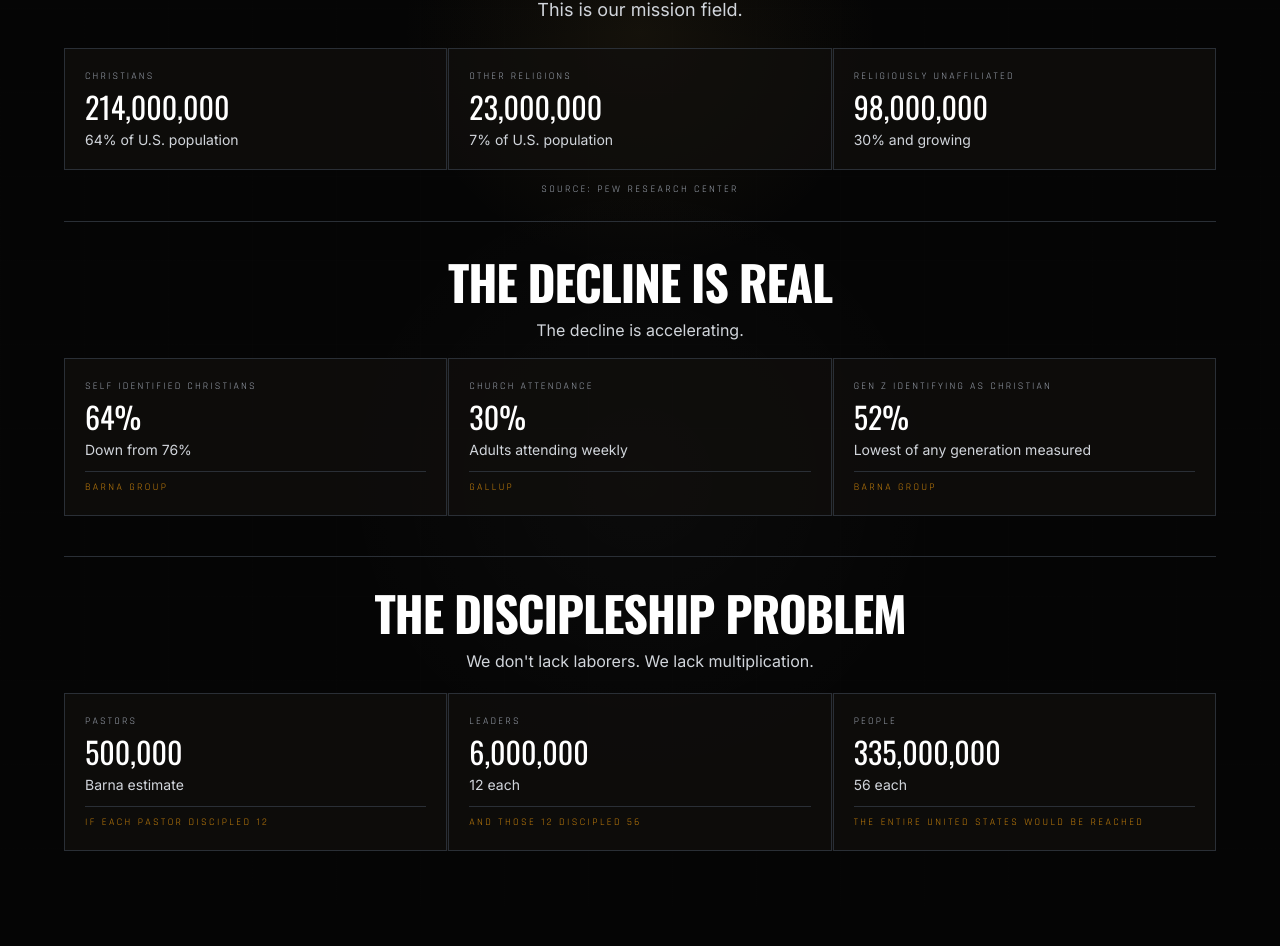
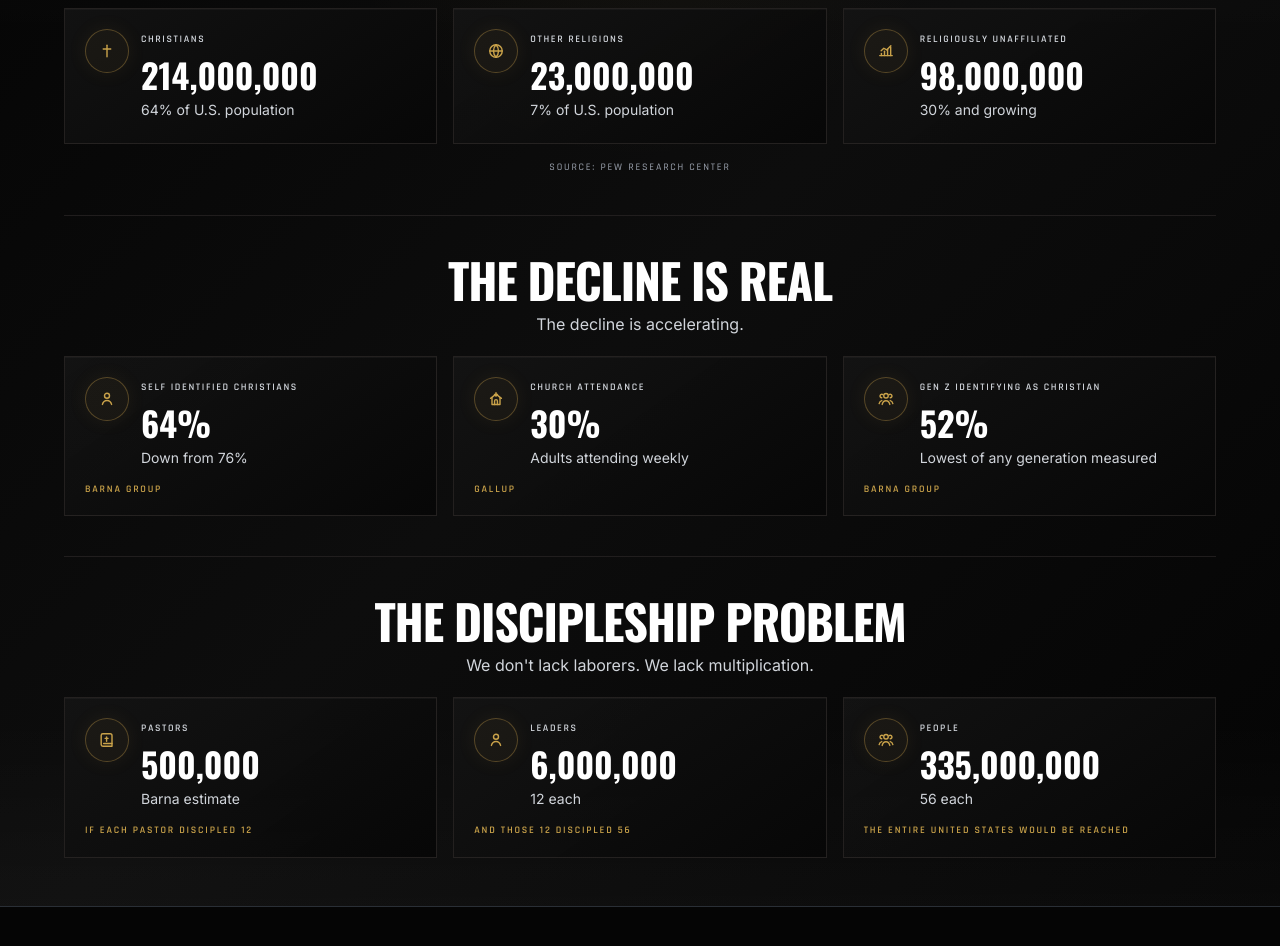
Before and after one commit to rfox0629/usam-website, a Next.js app: page / in a window 1280 px wide. Shown: the part 960-1906 px from the top of the page. Built offline with nearby package versions, Linux system fonts and the light colour scheme.

Commit message:
Redesign urgency statistics section

```diff
--- a/app/page.tsx
+++ b/app/page.tsx
@@ -251,24 +251,27 @@ function ExpansionMap() {
 
 function GlobalUrgencySection() {
   const religionData = [
-    { label: "CHRISTIANS", value: "214,000,000", percent: "64% of U.S. population" },
-    { label: "OTHER RELIGIONS", value: "23,000,000", percent: "7% of U.S. population" },
-    { label: "RELIGIOUSLY UNAFFILIATED", value: "98,000,000", percent: "30% and growing" },
+    { icon: "cross", label: "CHRISTIANS", value: "214,000,000", note: "64% of U.S. population" },
+    { icon: "globe", label: "OTHER RELIGIONS", value: "23,000,000", note: "7% of U.S. population" },
+    { icon: "trend", label: "RELIGIOUSLY UNAFFILIATED", value: "98,000,000", note: "30% and growing" },
   ] as const;
   const americaStats = [
     {
+      icon: "person",
       label: "SELF IDENTIFIED CHRISTIANS",
       stat: "64%",
       note: "Down from 76%",
       source: "BARNA GROUP",
     },
     {
+      icon: "church",
       label: "CHURCH ATTENDANCE",
       stat: "30%",
       note: "Adults attending weekly",
       source: "GALLUP",
     },
     {
+      icon: "group",
       label: "GEN Z IDENTIFYING AS CHRISTIAN",
       stat: "52%",
       note: "Lowest of any generation measured",
@@ -277,126 +280,258 @@ function GlobalUrgencySection() {
   ] as const;
   const discipleshipProblem = [
     {
+      icon: "bible",
       label: "PASTORS",
       value: "500,000",
       note: "Barna estimate",
       source: "IF EACH PASTOR DISCIPLED 12",
     },
     {
+      icon: "person",
       label: "LEADERS",
       value: "6,000,000",
       note: "12 each",
       source: "AND THOSE 12 DISCIPLED 56",
     },
     {
+      icon: "group",
       label: "PEOPLE",
       value: "335,000,000",
       note: "56 each",
       source: "THE ENTIRE UNITED STATES WOULD BE REACHED",
     },
   ] as const;
-  const statCardClass = "border border-stone-800/70 bg-stone-950/60 p-4 md:p-5 transition-colors duration-200 md:hover:border-stone-700/90 md:hover:bg-stone-950/70";
-  const statLabelClass = "text-[10px] uppercase tracking-[0.22em] text-stone-500";
-  const statNumberClass = "mt-2 whitespace-nowrap text-[26px] md:text-[30px] leading-none text-stone-100";
-  const statBodyClass = "mt-2 text-sm leading-snug text-stone-400";
-  const statSourceClass = "mt-3 border-t border-stone-800/80 pt-2 text-[10px] uppercase tracking-[0.24em] text-amber-500/80";
+
+  type IntelligenceIcon = "bible" | "church" | "cross" | "globe" | "group" | "person" | "trend";
+
+  function IntelligenceIcon({ icon }: { icon: IntelligenceIcon }) {
+    const common = {
+      fill: "none",
+      stroke: "#C9A24A",
+      strokeLinecap: "round" as const,
+      strokeLinejoin: "round" as const,
+      strokeWidth: 1.7,
+    };
+
     return (
-    <section className="relative overflow-hidden px-6 py-10 md:py-14">
-      <div className="absolute inset-0 pointer-events-none bg-[radial-gradient(circle_at_50%_18%,rgba(201,162,74,0.08),transparent_22%),radial-gradient(circle_at_50%_60%,rgba(255,255,255,0.025),transparent_34%)]" />
-      <div className="absolute inset-0 pointer-events-none bg-[linear-gradient(rgba(255,255,255,0.012)_1px,transparent_1px),linear-gradient(90deg,rgba(255,255,255,0.012)_1px,transparent_1px)] bg-[length:84px_84px] opacity-40" />
-      <div className="absolute inset-0 pointer-events-none bg-[radial-gradient(ellipse_at_center,transparent_44%,#050505_100%)]" />
-      <div className="relative max-w-6xl mx-auto">
-        <div className="text-center max-w-3xl mx-auto">
-          <p className="tactical-label mb-2 uppercase" style={{ fontFamily: font.rajdhani }}>
-            FIELD INTELLIGENCE
+      <span className="flex h-11 w-11 shrink-0 items-center justify-center rounded-full border border-[#C9A24A]/35 bg-[#C9A24A]/5 shadow-[0_0_20px_rgba(201,162,74,0.08)]">
+        <svg viewBox="0 0 24 24" aria-hidden="true" className="h-5 w-5">
+          {icon === "cross" ? (
+            <>
+              <path {...common} d="M12 5v14" />
+              <path {...common} d="M7.5 9.5h9" />
+            </>
+          ) : null}
+          {icon === "globe" ? (
+            <>
+              <circle {...common} cx="12" cy="12" r="7.5" />
+              <path {...common} d="M4.8 12h14.4" />
+              <path {...common} d="M12 4.5c2 2 3 4.5 3 7.5s-1 5.5-3 7.5" />
+              <path {...common} d="M12 4.5c-2 2-3 4.5-3 7.5s1 5.5 3 7.5" />
+            </>
+          ) : null}
+          {icon === "trend" ? (
+            <>
+              <path {...common} d="M4.5 17.5h15" />
+              <path {...common} d="M6.5 15v2.5" />
+              <path {...common} d="M10.2 12.2v5.3" />
+              <path {...common} d="M13.9 9.8v7.7" />
+              <path {...common} d="M17.6 7.2v10.3" />
+              <path {...common} d="m6.2 11.8 3.2-3.1 3.4 2 5-5" />
+            </>
+          ) : null}
+          {icon === "person" ? (
+            <>
+              <circle {...common} cx="12" cy="8" r="3" />
+              <path {...common} d="M6.5 18.5c.8-3.2 2.7-4.8 5.5-4.8s4.7 1.6 5.5 4.8" />
+            </>
+          ) : null}
+          {icon === "church" ? (
+            <>
+              <path {...common} d="M12 4.5v4.2" />
+              <path {...common} d="M10.2 6.4h3.6" />
+              <path {...common} d="m5.5 11.2 6.5-5 6.5 5" />
+              <path {...common} d="M7.2 10.5v8h9.6v-8" />
+              <path {...common} d="M10.3 18.5v-4.1a1.7 1.7 0 0 1 3.4 0v4.1" />
+            </>
+          ) : null}
+          {icon === "group" ? (
+            <>
+              <circle {...common} cx="12" cy="8" r="2.7" />
+              <path {...common} d="M7.4 18.5c.7-3 2.3-4.5 4.6-4.5s3.9 1.5 4.6 4.5" />
+              <path {...common} d="M6.9 10.5a2.1 2.1 0 1 1 1.3-3.8" />
+              <path {...common} d="M3.8 17.5c.4-2 1.4-3.2 3.1-3.6" />
+              <path {...common} d="M17.1 10.5a2.1 2.1 0 1 0-1.3-3.8" />
+              <path {...common} d="M20.2 17.5c-.4-2-1.4-3.2-3.1-3.6" />
+            </>
+          ) : null}
+          {icon === "bible" ? (
+            <>
+              <path {...common} d="M7 4.5h8.8a2.2 2.2 0 0 1 2.2 2.2v12.8H7a2 2 0 0 1-2-2v-11a2 2 0 0 1 2-2Z" />
+              <path {...common} d="M8 16.2h10" />
+              <path {...common} d="M11.5 8.2v5.2" />
+              <path {...common} d="M9.7 10h3.6" />
+            </>
+          ) : null}
+        </svg>
+      </span>
+    );
+  }
+
+  function StatCard({
+    icon,
+    label,
+    note,
+    source,
+    value,
+  }: {
+    icon: IntelligenceIcon;
+    label: string;
+    note: string;
+    source?: string;
+    value: string;
+  }) {
+    return (
+      <div className="flex min-h-[128px] flex-col justify-between border border-stone-800/85 bg-[linear-gradient(145deg,rgba(19,19,19,0.94),rgba(7,7,7,0.98))] p-4 shadow-[inset_0_1px_0_rgba(255,255,255,0.035)] transition-colors duration-200 md:min-h-[136px] md:p-5 md:hover:border-stone-700">
+        <div className="flex items-start gap-3">
+          <IntelligenceIcon icon={icon} />
+          <div className="min-w-0 pt-1">
+            <p className="text-[10px] font-semibold uppercase leading-tight tracking-[0.16em] text-stone-300" style={{ fontFamily: font.rajdhani }}>
+              {label}
             </p>
-          <h2 className="text-4xl md:text-6xl font-bold tracking-tight text-stone-100 leading-none" style={{ fontFamily: font.oswald }}>
-            THE URGENCY
-          </h2>
-          <p className="mt-3 text-base md:text-lg leading-relaxed text-stone-400">
-            This is our mission field.
+            <p className="mt-3 whitespace-nowrap text-[29px] font-bold leading-none text-stone-100 md:text-[34px]" style={{ fontFamily: font.oswald }}>
+              {value}
+            </p>
+            <p className="mt-2 text-sm leading-snug text-stone-400">
+              {note}
             </p>
           </div>
+        </div>
+        {source ? (
+          <p className="mt-4 text-[10px] font-semibold uppercase leading-tight tracking-[0.18em] text-[#C9A24A]" style={{ fontFamily: font.rajdhani }}>
+            {source}
+          </p>
+        ) : null}
+      </div>
+    );
+  }
 
-        <div className="mt-6">
-          <div className="grid gap-px bg-stone-800/30 md:grid-cols-3">
-            {religionData.map((item) => (
-              <div key={item.label} className={statCardClass}>
-                <div className={statLabelClass} style={{ fontFamily: font.rajdhani }}>
-                  {item.label}
+  function IntelligenceHeading({
+    eyebrow,
+    headline,
+    subline,
+  }: {
+    eyebrow?: string;
+    headline: string;
+    subline: React.ReactNode;
+  }) {
+    return (
+      <div className="mx-auto max-w-3xl text-center">
+        {eyebrow ? (
+          <p className="mb-1 text-[10px] font-semibold uppercase tracking-[0.18em] text-[#C9A24A]" style={{ fontFamily: font.rajdhani }}>
+            {eyebrow}
+          </p>
+        ) : null}
+        <h2 className="text-3xl font-bold uppercase leading-[0.92] tracking-tight text-stone-100 md:text-5xl" style={{ fontFamily: font.oswald }}>
+          {headline}
+        </h2>
+        <p className="mt-2 text-sm leading-relaxed text-stone-400 md:text-base">
+          {subline}
+        </p>
       </div>
-                <div className={statNumberClass} style={{ fontFamily: font.oswald }}>
-                  {item.value}
-                </div>
-                <div className={statBodyClass}>
-                  {item.percent}
+    );
+  }
+
+  function IntelligenceBlock({
+    children,
+    className = "",
+    divider = false,
+    eyebrow,
+    headline,
+    subline,
+  }: {
+    children: React.ReactNode;
+    className?: string;
+    divider?: boolean;
+    eyebrow?: string;
+    headline: string;
+    subline: React.ReactNode;
+  }) {
+    return (
+      <div className={`${divider ? "border-t border-stone-800/75 pt-8 md:pt-10" : ""} ${className}`}>
+        <IntelligenceHeading eyebrow={eyebrow} headline={headline} subline={subline} />
+        <div className="mt-5 grid gap-3 md:grid-cols-3 md:gap-4">
+          {children}
         </div>
       </div>
+    );
+  }
+
+  return (
+    <section className="relative overflow-hidden border-y border-stone-900 bg-[#030303] px-5 py-9 md:px-6 md:py-12">
+      <div className="pointer-events-none absolute inset-0 bg-[linear-gradient(180deg,rgba(255,255,255,0.035),transparent_18%,transparent_82%,rgba(255,255,255,0.025)),radial-gradient(circle_at_50%_0%,rgba(201,162,74,0.055),transparent_26%),linear-gradient(135deg,#050505,#0d0d0d_48%,#040404)]" />
+      <div className="pointer-events-none absolute inset-x-0 top-0 h-px bg-stone-700/35" />
+      <div className="relative mx-auto max-w-6xl">
+        <IntelligenceBlock
+          eyebrow="FIELD INTELLIGENCE"
+          headline="THE URGENCY"
+          subline="This is our mission field."
+        >
+          {religionData.map((item) => (
+            <StatCard
+              key={item.label}
+              icon={item.icon}
+              label={item.label}
+              note={item.note}
+              value={item.value}
+            />
           ))}
-          </div>
-          <p className="mt-3 text-center text-[10px] uppercase tracking-[0.24em] text-stone-500" style={{ fontFamily: font.rajdhani }}>
+        </IntelligenceBlock>
+
+        <p className="mt-4 text-center text-[10px] font-medium uppercase tracking-[0.18em] text-stone-500" style={{ fontFamily: font.rajdhani }}>
           SOURCE: PEW RESEARCH CENTER
         </p>
-        </div>
 
-        <div className="mt-6 border-t border-stone-800/60 pt-6">
-          <div className="max-w-4xl mx-auto text-center">
-            <h3 className="mt-3 text-3xl md:text-5xl font-bold tracking-tight leading-none text-stone-100" style={{ fontFamily: font.oswald }}>
-              THE DECLINE IS REAL
-            </h3>
-            <p className="mt-3 text-sm md:text-base leading-relaxed text-stone-400">
-              The decline is accelerating.
-            </p>
-          </div>
+        <IntelligenceBlock
+          className="mt-8 md:mt-10"
+          divider
+          headline="THE DECLINE IS REAL"
+          subline="The decline is accelerating."
+        >
+          {americaStats.map((item) => (
+            <StatCard
+              key={item.label}
+              icon={item.icon}
+              label={item.label}
+              note={item.note}
+              source={item.source}
+              value={item.stat}
+            />
+          ))}
+        </IntelligenceBlock>
 
-          <div className="mt-4 grid gap-px bg-stone-800/30 md:grid-cols-3">
-            {americaStats.map((item) => (
-              <div key={item.label} className={statCardClass}>
-                <div className={statLabelClass} style={{ fontFamily: font.rajdhani }}>
-                  {item.label}
-                </div>
-                <div className={statNumberClass} style={{ fontFamily: font.oswald }}>
-                  {item.stat}
-                </div>
-                <div className={statBodyClass}>{item.note}</div>
-                <div className={statSourceClass} style={{ fontFamily: font.rajdhani }}>
-                  {item.source}
-                </div>
-              </div>
+        <IntelligenceBlock
+          className="mt-8 md:mt-10"
+          divider
+          headline="THE DISCIPLESHIP PROBLEM"
+          subline={(
+            <>
+              <span className="block sm:inline">We don&apos;t lack laborers.</span>{" "}
+              <span className="block sm:inline">We lack multiplication.</span>
+            </>
+          )}
+        >
+          {discipleshipProblem.map((item) => (
+            <StatCard
+              key={item.label}
+              icon={item.icon}
+              label={item.label}
+              note={item.note}
+              source={item.source}
+              value={item.value}
+            />
           ))}
-          </div>
-
-          <div className="mt-10 border-t border-stone-800/60 pt-8">
-            <div className="max-w-4xl mx-auto text-center">
-              <h3 className="text-3xl md:text-5xl font-bold tracking-tight leading-none text-stone-100" style={{ fontFamily: font.oswald }}>
-                THE DISCIPLESHIP PROBLEM
-              </h3>
-              <p className="mt-3 text-sm md:text-base leading-relaxed text-stone-400">
-                <span className="block md:inline">We don&apos;t lack laborers.</span>{" "}
-                <span className="block md:inline">We lack multiplication.</span>
-              </p>
-            </div>
-
-            <div className="mt-5 grid gap-px bg-stone-800/30 md:grid-cols-3">
-              {discipleshipProblem.map((item) => (
-                <div key={item.label} className={statCardClass}>
-                  <div className={statLabelClass} style={{ fontFamily: font.rajdhani }}>
-                    {item.label}
-                  </div>
-                  <div className={statNumberClass} style={{ fontFamily: font.oswald }}>
-                    {item.value}
-                  </div>
-                  <div className={statBodyClass}>{item.note}</div>
-                  {item.source && (
-                    <div className={statSourceClass} style={{ fontFamily: font.rajdhani }}>
-                      {item.source}
-                    </div>
-                  )}
-                </div>
-              ))}
-            </div>
-          </div>
-        </div>
+        </IntelligenceBlock>
       </div>
     </section>
   );
```
Lines whose indentation alone changed are shown as unchanged.
